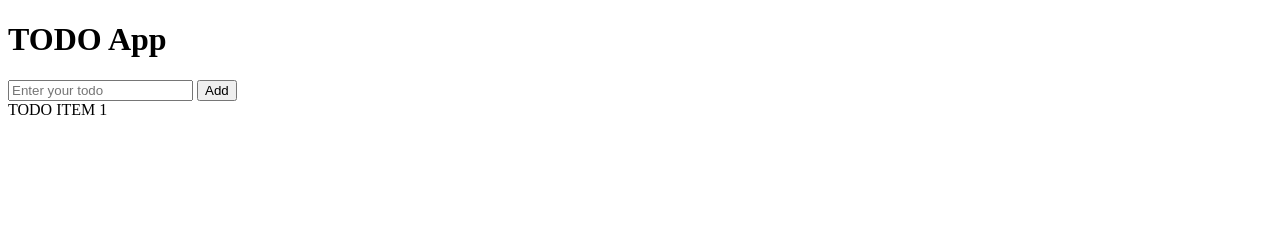
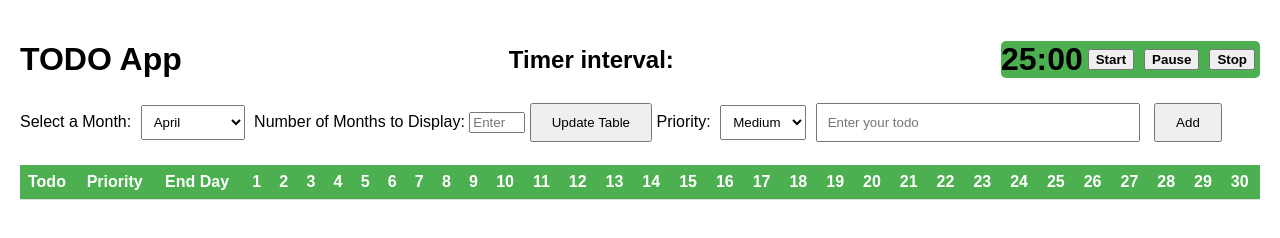
Before and after one commit to antondurinin/ToDo, a plain HTML site: page index.html in a window 1280 px wide. Drawn offline with Linux system fonts and the light colour scheme.

Commit message:
Todo app whith tomato timer

```diff
--- /dev/null
+++ b/app.js
@@ -0,0 +1,133 @@
+// TODO stick todo items in localStorage
+
+    // TODO add columns to the todo item
+    // - priority
+    // - time estimate
+    // - reward
+
+    // TODO add CSS to make it look decent & like a table (use AI for this)
+
+    // TODO add the project to github
+
+    //
+let isWorkInterval = true;
+let timerInterval;
+let todoList = [];
+let currentTodo;
+let currentTodoCell;
+
+function startTimer(duration = 1500) {
+  clearInterval(timerInterval);
+  let timer = duration, minutes, seconds;
+  const timerDisplay = document.getElementById('timer');
+  timerDisplay.classList.add('timer-active'); // Add class when timer starts
+
+  timerInterval = setInterval(() => {
+    minutes = parseInt(timer / 60, 10);
+    seconds = parseInt(timer % 60, 10);
+
+    minutes = minutes < 10 ? "0" + minutes : minutes;
+    seconds = seconds < 10 ? "0" + seconds : seconds;
+
+    document.getElementById('timerMinutes').textContent = minutes;
+    document.getElementById('timerSeconds').textContent = seconds;
+    document.getElementById('timer').classList.add('timer-active');
+    if (--timer < 0) {
+      clearInterval(timerInterval);
+      if (isWorkInterval) {
+        startTimer(300); // Start rest interval
+        isWorkInterval = false;
+      } else {
+        updateTomatoCount();
+        startTimer(1500); // Start work interval
+        isWorkInterval = true;
+      }
+    }
+  }, 1000);
+}
+
+function pauseTimer() {
+  clearInterval(timerInterval);
+  document.getElementById('timer').classList.remove('timer-active'); // Remove class when paused
+}
+
+function stopTimer() {
+  clearInterval(timerInterval);
+  document.getElementById('timer').classList.remove('timer-active'); // Remove class when stopped
+  if (currentTodoCell) {
+    currentTodoCell.textContent = document.getElementById('timerMinutes').textContent + ":" + document.getElementById('timerSeconds').textContent;
+  }
+  isWorkInterval = !isWorkInterval; // Toggle to next interval
+  startTimer(isWorkInterval ? 1500 : 300);
+}
+
+function updateTomatoCount() {
+  if (currentTodoCell) {
+    let currentCount = parseInt(currentTodoCell.textContent) || 0;
+    currentTodoCell.textContent = currentCount + 1;
+  }
+}
+
+function createTable(month) {
+    const daysInMonth = new Date(new Date().getFullYear(), month + 1, 0).getDate();
+    const tableContainer = document.getElementById('todoTable');
+    tableContainer.innerHTML = ''; // Clear existing table
+    const table = document.createElement('table');
+    const headerRow = table.insertRow();
+
+    // Create headers for each day of the month
+    for (let i = -2; i <= daysInMonth; i++) {
+      const headerCell = document.createElement('th');
+      headerCell.textContent = i === -2 ? 'Todo' : (i === -1 ? 'Priority' : (i === 0 ? 'End Day' : `${i}`));
+      headerRow.appendChild(headerCell);
+    }
+
+    tableContainer.appendChild(table);
+  }
+
+function addTodo() {
+  const todoText = document.querySelector('input[name="todo"]').value;
+  const priority = document.getElementById('priority').value;
+  if (todoText === '') return; // Prevent adding empty todos
+
+  const table = document.querySelector('#todoTable table');
+  const row = table.insertRow(-1); // Insert a new row at the end of the table
+  const month = parseInt(document.getElementById('monthSelector').value);
+  const daysInMonth = new Date(new Date().getFullYear(), month + 1, 0).getDate();
+
+  for (let i = 0; i <= daysInMonth + 2; i++) {
+    const cell = row.insertCell(i);
+    cell.setAttribute('contenteditable', 'true');
+    if (i === 0) {
+      cell.textContent = todoText; // Set the first cell text to the todo item
+      cell.style.fontWeight = 'bold'; // Optional: style the todo text
+    } else if (i === 1) {
+      cell.textContent = priority; // Set the second cell text to the priority
+      cell.style.color = priority === 'High' ? 'red' : (priority === 'Medium' ? 'orange' : 'green');
+    } else {
+      cell.textContent = ''; // Other cells are empty initially
+
+    }
+
+  }
+
+  document.querySelector('input[name="todo"]').value = ''; // Clear the input field
+  const startButton = document.createElement('button');
+  startButton.innerHTML = '<i class="fas fa-apple-alt"></i>';
+  startButton.onclick = function() {
+    startTimer(1500); // Assuming currentDayIndex is the index of the current day column
+  };
+  row.cells[0].prepend(startButton);
+}
+
+function updateTable() {
+    const selectedMonth = parseInt(document.getElementById('monthSelector').value);
+    createTable(selectedMonth);
+  }
+
+  // Initialize table with current month
+  window.onload = function() {
+    const currentMonth = new Date().getMonth();
+    document.getElementById('monthSelector').value = currentMonth;
+    createTable(currentMonth);
+  };
--- a/index.html
+++ b/index.html
@@ -4,45 +4,52 @@
   <meta charset="UTF-8">
   <meta name="viewport" content="width=device-width, initial-scale=1.0">
   <title>Document</title>
+  <link rel="stylesheet" href="style.css">
+  <link rel="stylesheet" href="https://cdnjs.cloudflare.com/ajax/libs/font-awesome/6.0.0-beta3/css/all.min.css">
 </head>
 <body>
-  <h1>TODO App</h1>
+  <div class="header-container">
+    <h1>TODO App</h1>
+    <h2 class="showTime">Timer interval:</h2>
+    <div id="timer">
+      <span id="timerMinutes">25</span>:<span id="timerSeconds">00</span>
+      <input class="button-timer" type="button" value="Start" onclick="startTimer()">
+      <input class="button-timer" type="button" value="Pause" onclick="pauseTimer()">
+      <input class="button-timer" type="button" value="Stop" onclick="stopTimer()">
+    </div>
+  </div>
+  <label for="monthSelector">Select a Month:</label>
+  <select id="monthSelector">
+    <option value="0">January</option>
+    <option value="1">February</option>
+    <option value="2">March</option>
+    <option value="3">April</option>
+    <option value="4">May</option>
+    <option value="5">June</option>
+    <option value="6">July</option>
+    <option value="7">August</option>
+    <option value="8">September</option>
+    <option value="9">October</option>
+    <option value="10">November</option>
+    <option value="11">December</option>
+  </select>
+  <label for="numMonths">Number of Months to Display:</label>
+  <input type="number" id="numMonths" name="numMonths" min="1" max="12" placeholder="Enter number of months">
+
+  <input class="button-add" type="button" value="Update Table" onclick="updateTable()">
+  <label for="priority">Priority:</label>
+  <select id="priority">
+    <option value="High">High</option>
+    <option value="Medium" selected>Medium</option>
+    <option value="Low">Low</option>
+  </select>
   <input type="text" name="todo" placeholder="Enter your todo">
-  <button onclick="addTodo()">Add</button>
+  <input class="button-add" type="button" value="Add" onclick="addTodo()">
 
-  <!-- TODO item -->
-  <div class="todo-item">TODO ITEM 1</div>
+  <!-- Container for the table -->
+  <div id="todoTable"></div>
 
-  <script>
-    function addTodo() {
-      // Get the value of the input field
-      const todoText = document.querySelector('input[name="todo"]').value;
-
-      // Create a new div element for the todo item
-      const todoItem = document.createElement('div');
-      todoItem.classList.add('todo-item');
-      todoItem.textContent = todoText;
-
-      // Append the new todo item to the page
-      document.body.appendChild(todoItem);
-
-      // Clear the input field
-      document.querySelector('input[name="todo"]').value = '';
-    }
-
-    // TODO stick todo items in localStorage
-
-    // TODO add columns to the todo item
-    // - priority
-    // - time estimate
-    // - reward
-
-    // TODO add CSS to make it look decent & like a table (use AI for this)
-
-    // TODO add the project to github
-
-    //
-  </script>
+ <script src="app.js"></script>
 
 </body>
 
--- a/style.css
+++ b/style.css
@@ -0,0 +1,93 @@
+
+  body {
+    font-family: Arial, sans-serif;
+    margin: 20px;
+  }
+
+  input[type="text"] {
+    padding: 10px;
+    margin-right: 10px;
+    width: 300px;
+  }
+
+  .button-add {
+    padding: 10px 20px;
+    cursor: pointer;
+  }
+
+  table {
+    width: 100%;
+    border-collapse: collapse;
+    margin-top: 20px;
+  }
+
+  th, td {
+    padding: 8px;
+    text-align: left;
+    border-bottom: 1px solid #ddd;
+  }
+
+  th {
+    background-color: #4CAF50; /* Green background for headers */
+    color: white; /* White text color for better readability */
+  }
+
+  tr:nth-child(even) {
+    background-color: #f9f9f9;
+  }
+
+  td[contenteditable="true"]:hover {
+    background-color: #e9e9e9; /* Highlight on hover */
+  }
+
+  td[contenteditable="true"]:focus {
+    background-color: #e9ecef;
+  }
+
+  select, button {
+    padding: 8px;
+    margin: 5px;
+  }
+
+  .green-cell {
+    background-color: #4CAF50; /* Green background */
+    color: white; /* White text */
+  }
+
+  .header-container {
+    display: flex;
+    align-items: center; /* Aligns items vertically in the center */
+    justify-content: space-between; /* Spreads the items across the horizontal space */
+  }
+
+
+  #timer {
+    font-size: 32px;
+    font-weight: bold;
+    background-color: #4CAF50;
+    display: flex;
+    justify-content: center;
+    align-items: center;
+    border-radius: 5px;
+    transition: font-size 0.5s ease-in-out, transform 0.5s ease-in-out;
+    text-align: left; /* Default left alignment */
+  }
+
+  .timer-active {
+    font-size: 48px; /* Larger font size when active */
+    text-align: center; /* Center alignment when active */
+    transform: translateX(-50%); /* Center horizontally */
+    left: 20px; /* Needed with translateX for horizontal centering */
+    position: relative; /* Required for positioning adjustments */
+  }
+
+
+  .button-timer {
+    margin: 2px 5px 2px 5px;
+    font-weight: bold;
+    cursor: pointer;
+  }
+
+  button {
+    cursor: pointer;
+  }
```
